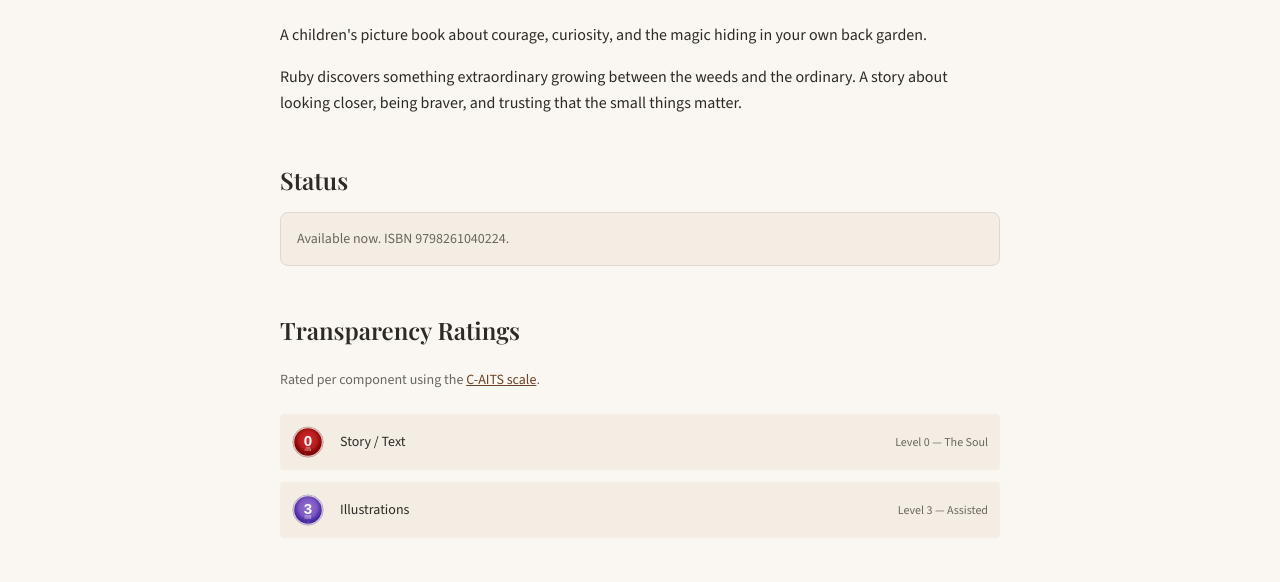
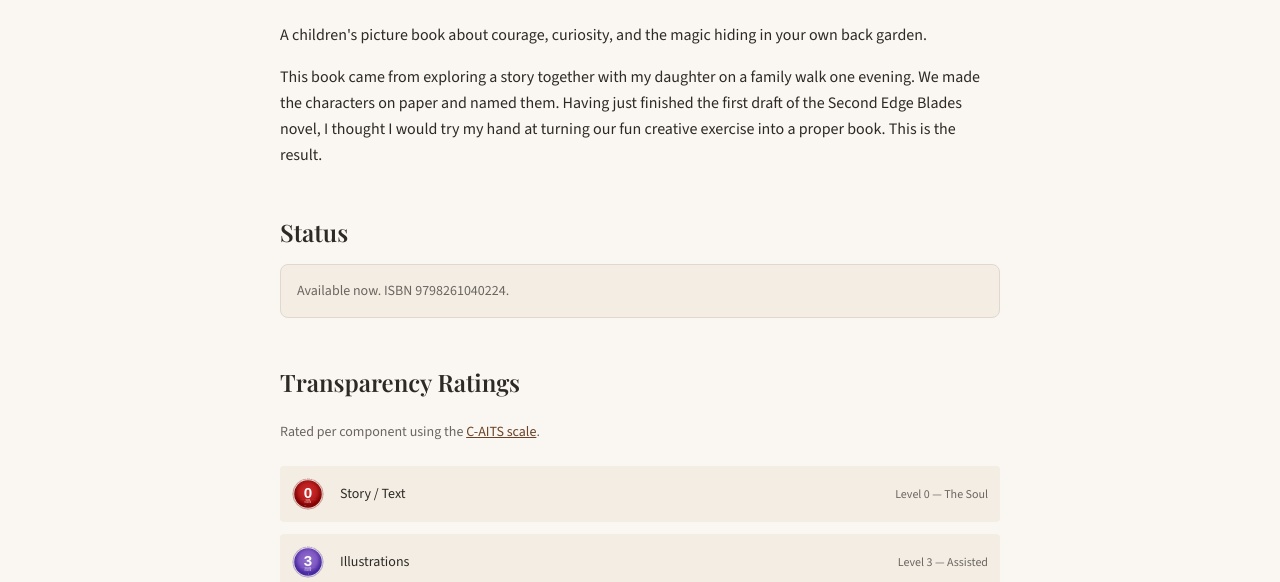
Before and after one commit to secondedgeblades/tps-site, a plain HTML site: page projects/ruby.html in a window 1280 px wide. Shown: the part 218-800 px from the top of the page. Drawn offline with nearby package versions, Linux system fonts and the light colour scheme.

Commit message:
Add origin story to Ruby project page
Co-Authored-By: Claude Opus 4.6 (1M context) <noreply@anthropic.com>

```diff
--- a/projects/ruby.html
+++ b/projects/ruby.html
@@ -47,7 +47,7 @@
     <!-- What it is -->
     <div class="space-y-4 text-base leading-relaxed mb-12" style="color: var(--color-text);">
       <p>A children's picture book about courage, curiosity, and the magic hiding in your own back garden.</p>
-      <p><!-- DRAFT: CK to expand this description -->Ruby discovers something extraordinary growing between the weeds and the ordinary. A story about looking closer, being braver, and trusting that the small things matter.</p>
+      <p>This book came from exploring a story together with my daughter on a family walk one evening. We made the characters on paper and named them. Having just finished the first draft of the Second Edge Blades novel, I thought I would try my hand at turning our fun creative exercise into a proper book. This is the result.</p>
     </div>
 
     <!-- Status -->
```
